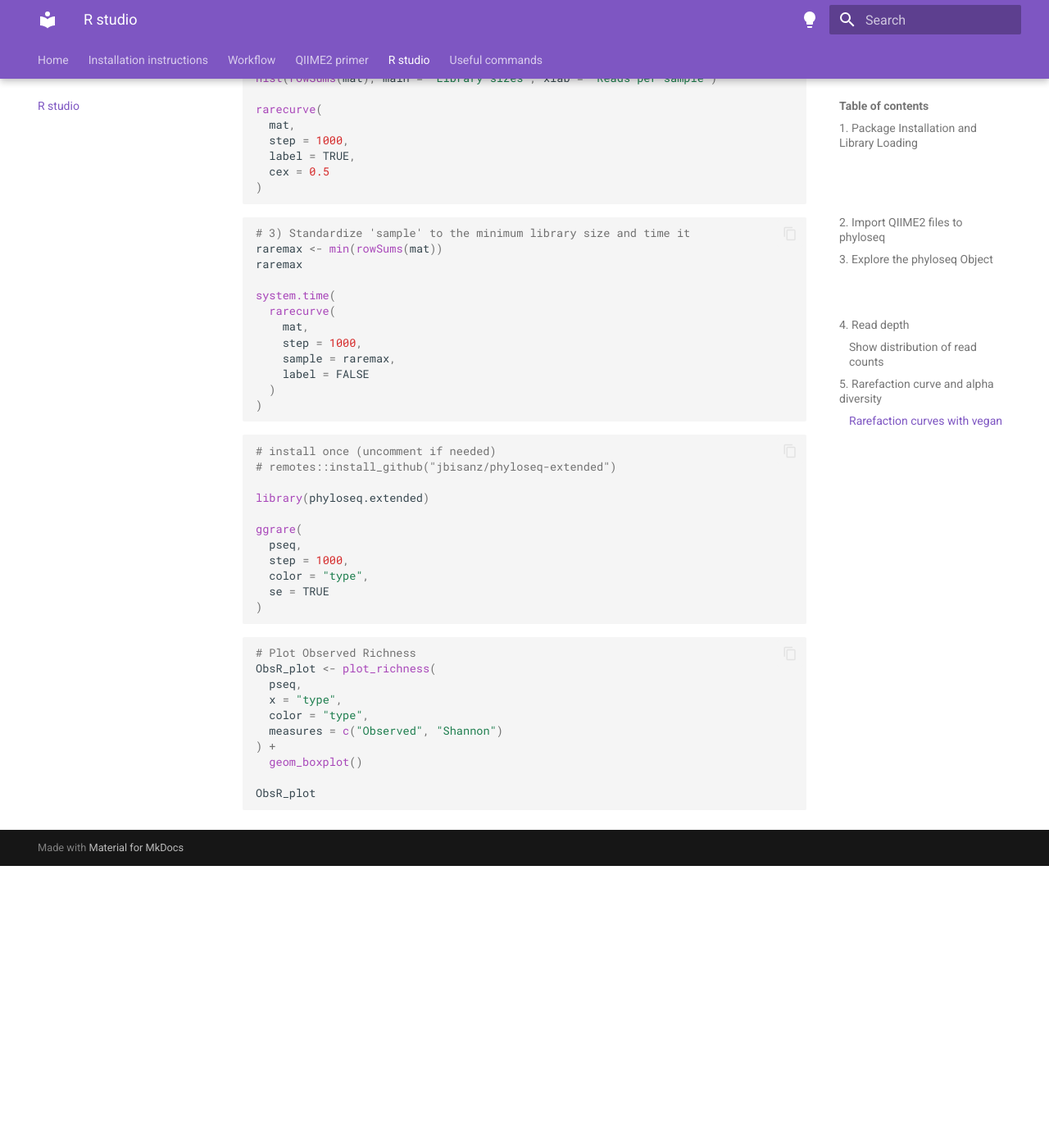
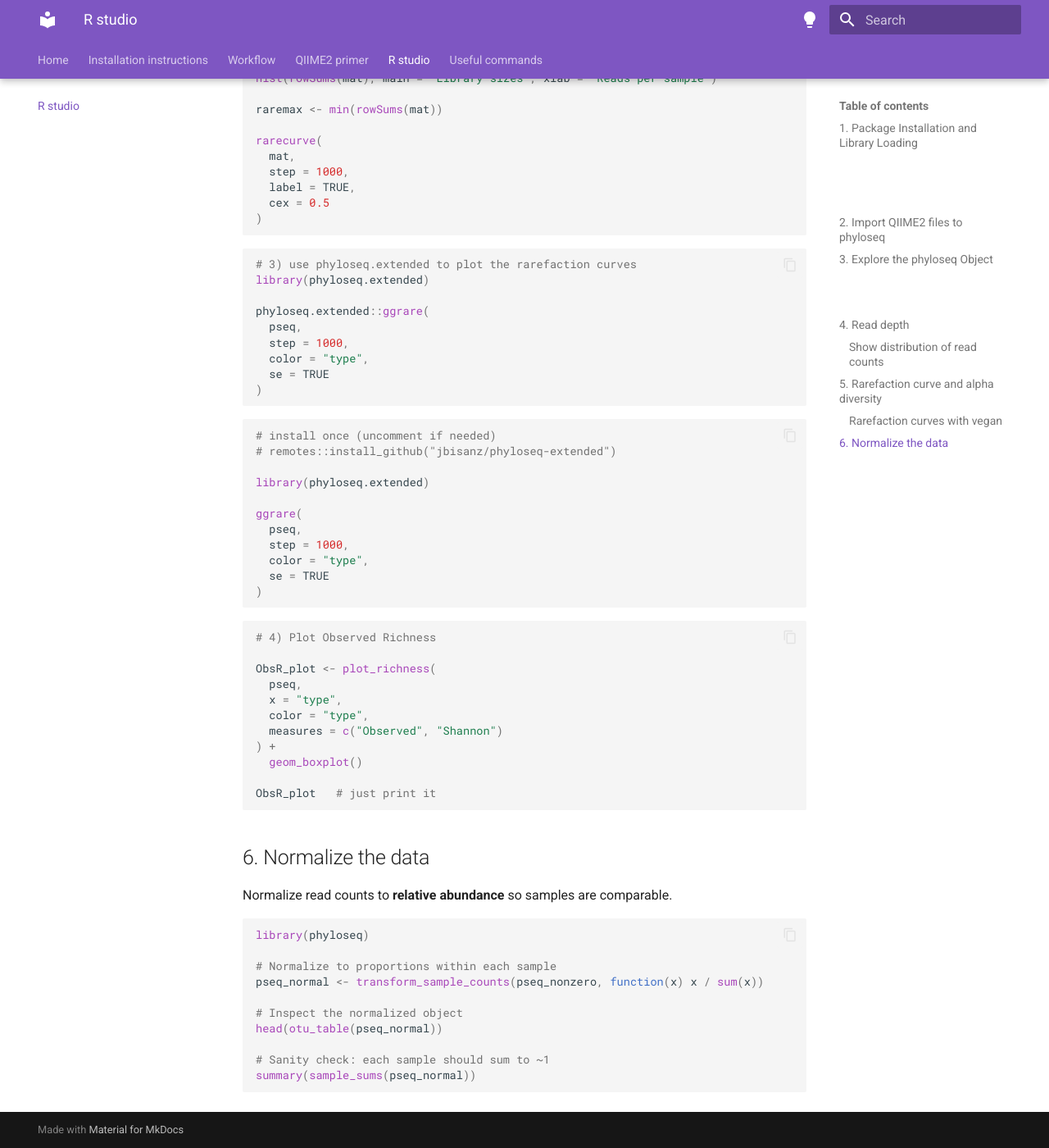
Before and after one commit to natashaztarora/bioinformatics_workflow_bme307, an MkDocs documentation site: the page built from docs/r_studio.md, in a window 1280 px wide and 1400 px high, scrolled down 4847 px. Shown: the whole window at 82% size. Built offline with MkDocs 1.6.1 and Material for MkDocs 9.7.7, drawn with Linux system fonts in a browser that asks for light colours; before the commit the page ends 5903 px from its top, so only the background shows below that.

Commit message:
added next section in r_studio

````diff
--- a/docs/r_studio.md
+++ b/docs/r_studio.md
@@ -274,17 +276,14 @@ rarecurve(
 ```
 
 ```r
-# 3) Standardize 'sample' to the minimum library size and time it
-raremax <- min(rowSums(mat))
-raremax
+# 3) use phyloseq.extended to plot the rarefaction curves
+library(phyloseq.extended)
 
-system.time(
-  rarecurve(
-    mat,
-    step = 1000,
-    sample = raremax,
-    label = FALSE
-  )
+phyloseq.extended::ggrare(
+  pseq,
+  step = 1000,
+  color = "type",
+  se = TRUE
 )
 ```
 
@@ -304,7 +303,8 @@ ggrare(
 
 
 ```r
-# Plot Observed Richness
+# 4) Plot Observed Richness
+
 ObsR_plot <- plot_richness(
   pseq,
   x = "type",
@@ -313,5 +313,22 @@ ObsR_plot <- plot_richness(
 ) +
   geom_boxplot()
 
-ObsR_plot
+ObsR_plot   # just print it
 ```
+
+## 6. Normalize the data
+
+Normalize read counts to **relative abundance** so samples are comparable.
+
+```r
+library(phyloseq)
+
+# Normalize to proportions within each sample
+pseq_normal <- transform_sample_counts(pseq_nonzero, function(x) x / sum(x))
+
+# Inspect the normalized object
+head(otu_table(pseq_normal))
+
+# Sanity check: each sample should sum to ~1
+summary(sample_sums(pseq_normal))
+```
````
Also changed, not shown: other parts of docs/r_studio.md (+2 -0 lines), docs/workflow.md (+1 -2 lines).
